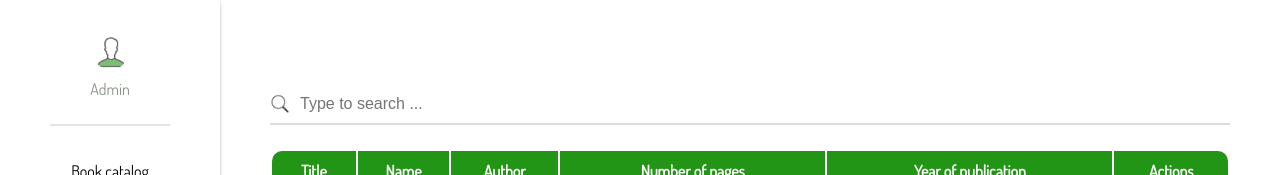
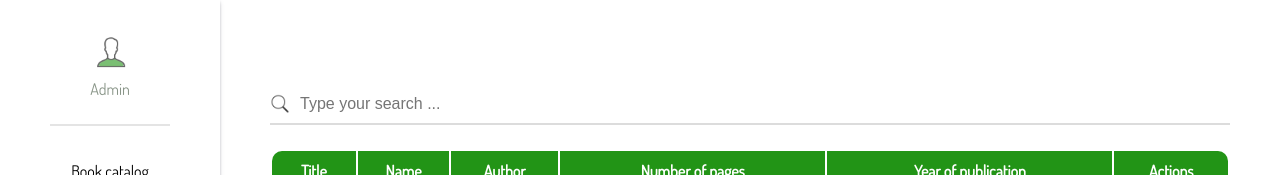
Before and after one commit to wOLTCODES/library-app, an Angular app in the folder frontend/: page / in a window 1280 px wide. Shown: the top 175 px of the page. Built offline with nearby package versions, Linux system fonts and the light colour scheme.

Commit message:
LA - search-bar - refactor

```diff
--- a/frontend/src/app/components/search-bar/search-bar.component.html
+++ b/frontend/src/app/components/search-bar/search-bar.component.html
@@ -3,6 +3,6 @@
   <input
     class="search-bar__input"
     type="text"
-    placeholder="Type to search ..."
+    placeholder="Type your search ..."
   />
 </div>
--- a/frontend/src/app/components/sidebar/sidebar.component.scss
+++ b/frontend/src/app/components/sidebar/sidebar.component.scss
@@ -10,7 +10,6 @@
     height: 35px;
     width: 35px;
     opacity: 0.6;
-    border-radius: 50px;
     margin-top: 35px;
   }
 
```
